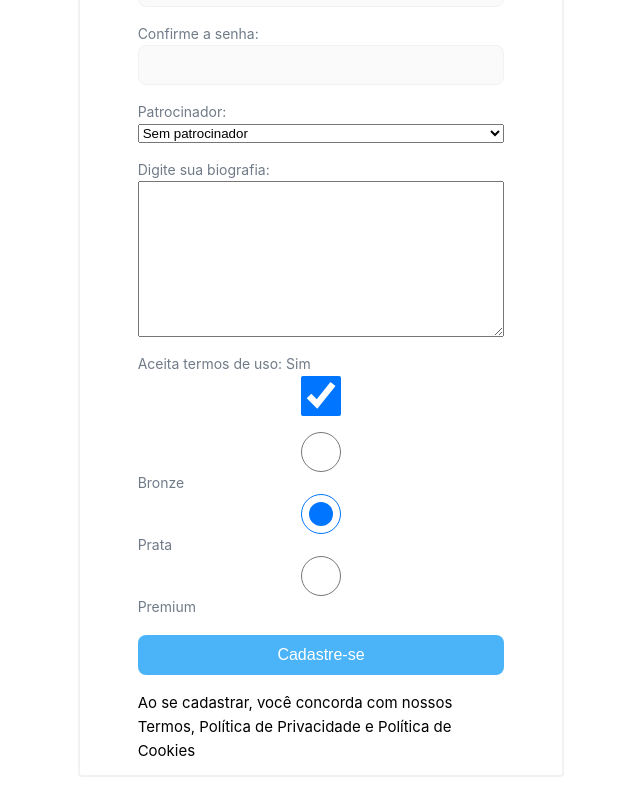
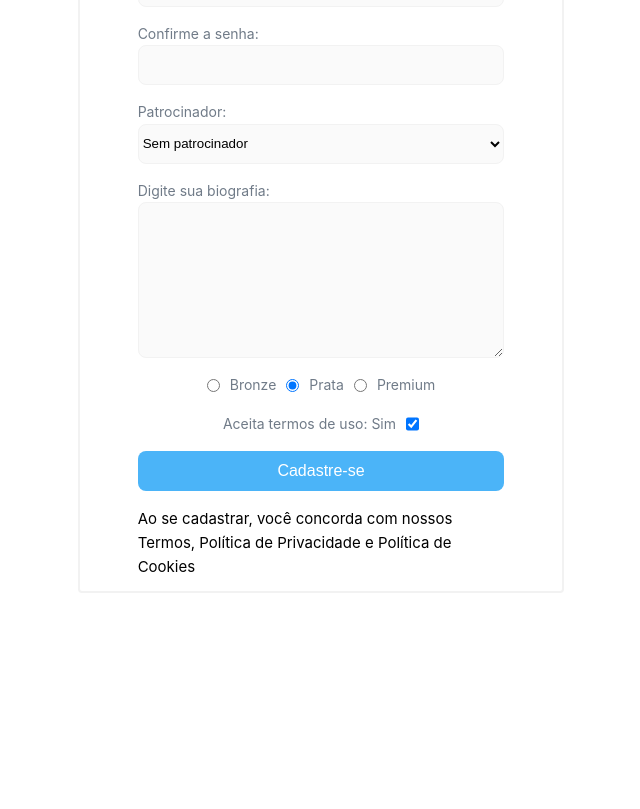
Before and after one commit to EduardoPSRodrigues/Curso-Vue-Js, a Vue app in the folder Clone Instagram VueJS/: page /cadastro in a window 1280 px wide. Shown: the part 580-1389 px from the top of the page, without its empty margins (319-959 px from the left). After the commit the page ends 1205 px from the top, so only its background shows below. Built offline with nearby package versions, Linux system fonts and the light colour scheme.

Commit message:
Estilizando a tela de cadastro

```diff
--- a/Clone Instagram VueJS/src/components/SignUp/SignUp.vue
+++ b/Clone Instagram VueJS/src/components/SignUp/SignUp.vue
@@ -6,49 +6,54 @@
 
       <p>Cadastre-se para ver fotos e vídeos dos seus amigos</p>
 
-      <div class="input-area">
+      <div class="form-element">
         <label for="nomeCompleto">Nome Completo:</label>
         <input
+        class="form-input"
         type="text"
         id="nomeCompleto"
         v-model="nomeCompleto">
       </div>
 
-      <div class="input-area">
+      <div class="form-element">
         <label for="email">E-mail:</label>
         <input
+        class="form-input"
         type="text"
         id="email"
         v-model="email" >
       </div>
 
-      <div class="input-area">
+      <div class="form-element">
         <label for="telefone">Telefone:</label>
         <input
+        class="form-input"
         type="text"
         id="telefone"
         v-model="telefone" >
       </div>
 
-      <div class="input-area">
+      <div class="form-element">
         <label for="password">Senha:</label>
         <input
+        class="form-input"
         type="password"
         id="password"
         v-model="password" >
       </div>
 
-      <div class="input-area">
+      <div class="form-element">
         <label for="confirmarPassword">Confirme a senha:</label>
         <input
+        class="form-input"
         type="password"
         id="confirmarPassword"
         v-model="confirmarPassword" >
       </div>
 
-      <div class="input-area">
+      <div class="form-element">
         <label for="patrocinador">Patrocinador:</label>
-        <select id="patrocinador" v-model="patrocinador">
+        <select class="form-select" id="patrocinador" v-model="patrocinador">
             <option value="">Sem patrocinador</option>
             <option value="Coca Cola">Coca Cola</option>
             <option value="Nike">Nike</option>
@@ -57,27 +62,28 @@
         </select>
       </div>
 
-      <div class="input-area">
+      <div class="form-element">
         <label for="biografia">Digite sua biografia:</label>
-        <textarea id="biografia" cols="30" rows="10" v-model="biografia" ></textarea>
+        <textarea class="form-textarea" id="biografia" cols="30" rows="10" v-model="biografia" ></textarea>
       </div>
 
-      <div class="input-area">
-        <label for="confirmeTermos">Aceita termos de uso: {{ confirmeTermos ? 'Sim' : 'Não' }}</label>
-        <input type="checkbox" id="confirmeTermos" v-model="confirmeTermos">
-      </div>
 
-      <div class="input-area">
+
+      <div class="form-radio">
         <input id="Bronze" type="radio" v-model="tipoPlano" value="1">  <label for="Bronze">Bronze </label>
         <input id="Prata" type="radio" v-model="tipoPlano" value="2">  <label for="Prata">Prata </label>
         <input id="Premium" type="radio" v-model="tipoPlano" value="3">  <label for="Premium">Premium </label>
       </div>
 
 
+      <div class="form-confirmeTermos">
+        <label for="confirmeTermos">Aceita termos de uso: {{ confirmeTermos ? 'Sim' : 'Não' }}</label>
+        <input type="checkbox" id="confirmeTermos" v-model="confirmeTermos">
+      </div>
 
       <button type="submit">Cadastre-se</button>
 
-      <p class="input-area">Ao se cadastrar, você concorda com nossos Termos, Política de Privacidade
+      <p class="form-element">Ao se cadastrar, você concorda com nossos Termos, Política de Privacidade
          e Política de Cookies</p>
 
     </form>
@@ -136,7 +142,7 @@
     width: 250px;
   }
 
-  input {
+.form-input {
     background-color: #fafafa;
     height: 40px;
     width: 80%;
@@ -147,15 +153,36 @@
     outline: none;
   }
 
-  .input-area {
+  .form-element {
     display: flex;
     flex-direction: column;
 
     width: 80%;
   }
 
-  .input-area input {
+
+.form-textarea, .form-select {
+
+background-color: #fafafa;
+width: 100%;
+
+border-radius: 8px;
+border: 1px solid #f2f2f2;
+
+outline: none;
+}
+
+.form-select {
+    height: 40px;
+  }
+
+  .form-element input {
     width: 100%;
+  }
+
+  label {
+    color: #707b88;
+    font-size: 14px;
   }
 
   button {
@@ -175,14 +202,18 @@
     background-color: #2985c2;
   }
 
-  label {
-    color: #707b88;
-    font-size: 14px;
-  }
+
 
   .input-error {
     border-color: red;
   }
+
+  .form-confirmeTermos, .form-radio{
+display: flex;
+gap: 10px;
+justify-items: left;
+justify-content: left;
+}
   </style>
 
 
```
